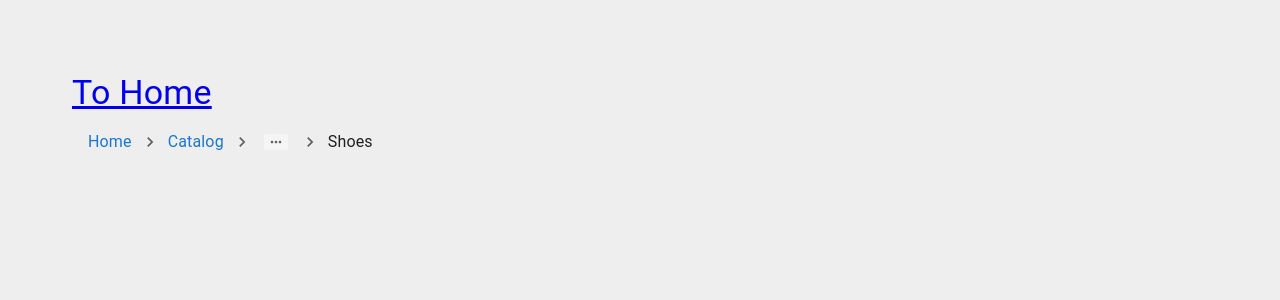
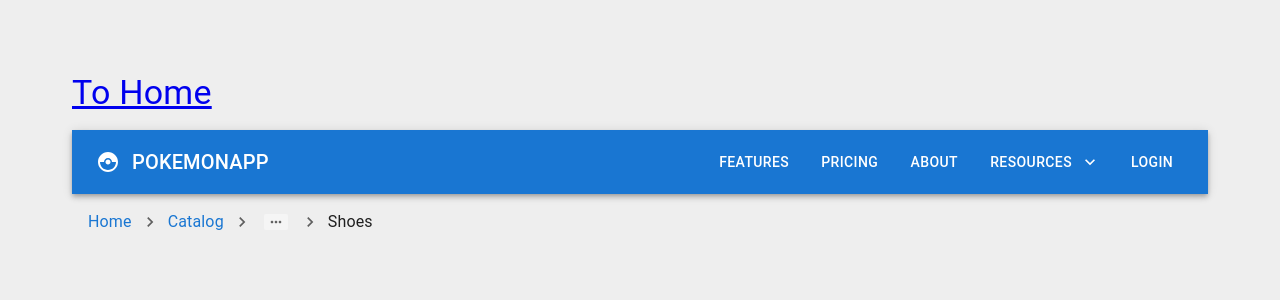
Before and after one commit to DonOhhhh/React-MUI-Tutorials, a React (Vite) app: page /breadcrumbs in a window 1280 px wide. Shown: the top 300 px of the page. Built offline with nearby package versions, Linux system fonts and the light colour scheme.

Commit message:
refact : Breadcrumbs Navbar added

```diff
--- a/src/components/MuiBreadcrumbs.tsx
+++ b/src/components/MuiBreadcrumbs.tsx
@@ -1,8 +1,11 @@
 import { NavigateNext } from "@mui/icons-material";
 import { Box, Breadcrumbs, Link, Typography } from "@mui/material";
+import { MuiNavbar } from "./MuiNavbar";
 
 export const MuiBreadcrumbs = () => {
     return (
+        <>
+            <MuiNavbar />
             <Box m={2}>
                 <Breadcrumbs
                     aria-label="breadcrumb"
@@ -22,5 +25,6 @@ export const MuiBreadcrumbs = () => {
                     <Typography color="text.primary">Shoes</Typography>
                 </Breadcrumbs>
             </Box>
+        </>
     );
 };
```
Lines whose indentation alone changed are shown as unchanged.
